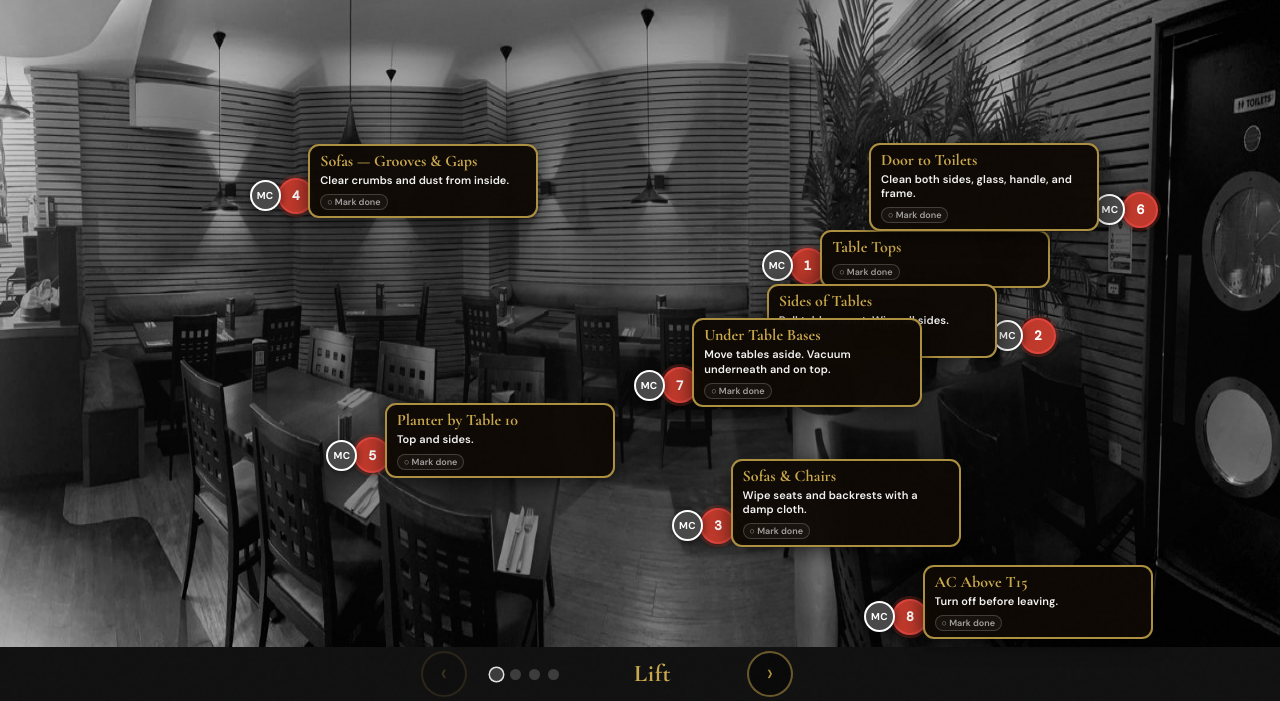
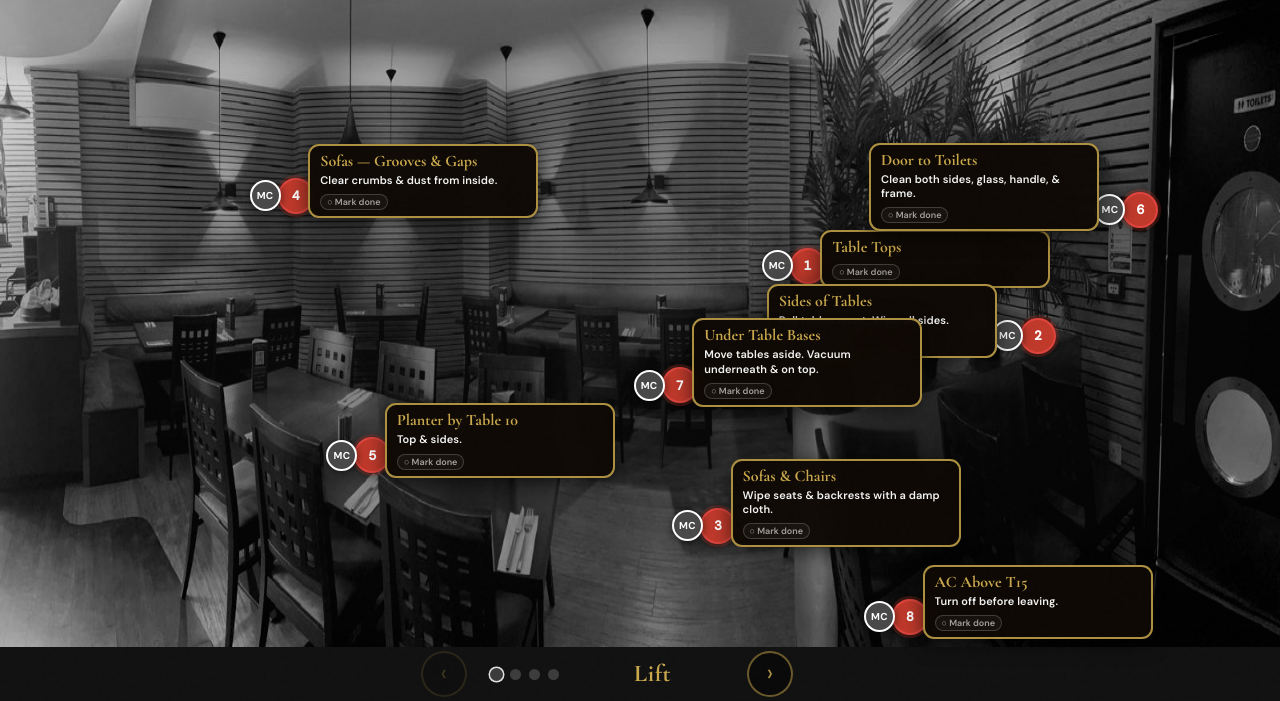
Before and after one commit to Hamzaalitech/cleaning-app, a Flask app: page /sgw/checklist?area=main in a window 1280 px wide. Shown: the part 99-800 px from the top of the page. Run offline with Flask 3, Linux system fonts and the light colour scheme; the visitor is signed in with stand-in values (Sample User, id 1); data that the repository does not hold is empty; some libraries are stand-ins or nearby versions.

Commit message:
Add Upstairs (4th multi-photo area), 'and' → '&' polish, day-swipe animation
- Upstairs joins Main, Bar, Back as the 4th multi-photo area:
  Seating Area + Upstairs Bar photos with their own swipe strip
  and combined progress (0/30). Seating shown first per Hamza's
  preference. 16 + 14 real tasks pulled from the legacy upstairs
  checklist (some borrowed from existing Bar Front/Back and Main
  Lift since they overlap), then cleaned for grammar/spelling.
- Re-route the Upstairs tile in select_area.html to /sgw/checklist.
- Both upstairs photos compressed: bar 1.6 MB → 235 KB,
  seating 2.7 MB → 317 KB, both 2160x997 landscape.
- Sweep ' and ' → ' & ' across every PHOTO_TASKS / AREA_TASKS
  description for visual consistency. Two task NAMES also renamed
  (Bar Front "Sink and Surrounding Area", Back Seating "Dustpan
  and Brush") since they're brand-new with no history. Window's
  "Dust Pan and Brush" name preserved to avoid orphaning past
  manager-rejection records on that task; only its description
  changed.
- Add cinematic day-nav swipe animation: when Previous/Next Day
  is pressed, the photo + cards slide in the matching direction,
  fade out at midpoint, swap to the new day's data, then slide
  back in from the opposite side. Photo also subtly scales (0.96)
  at midpoint for depth. 460ms with cubic-bezier easing,
  GPU-accelerated via will-change. Today button untouched.

Co-Authored-By: Claude Opus 4.7 (1M context) <noreply@anthropic.com>

```diff
--- a/templates/select_area.html
+++ b/templates/select_area.html
@@ -210,7 +210,7 @@
         </div>
       </a>
 
-      <a class="tile foh-tile tile-upstairs" href="/?area=upstairs">
+      <a class="tile foh-tile tile-upstairs" href="/sgw/checklist?area=upstairs">
         <div class="tile-grid"></div><div class="tile-sweep"></div><div class="tile-accent"></div><div class="tile-shine"></div>
         <div class="tile-c">
           <div class="tile-left"><div class="tile-emoji">🪜</div><div><div class="tile-name">Upstairs</div><div class="tile-sub">Upper floor</div></div></div>
--- a/templates/sgw_checklist.html
+++ b/templates/sgw_checklist.html
@@ -463,6 +485,10 @@ var MULTI_PHOTO_AREAS = {
   back: [
     {id:'waiter',  title:'Waiter Station', file:'/static/area_photos/back_waiter.jpeg'},
     {id:'seating', title:'Seating Area',   file:'/static/area_photos/back_seating.jpeg'}
+  ],
+  upstairs: [
+    {id:'seating', title:'Seating Area',   file:'/static/area_photos/upstairs_seating.jpeg'},
+    {id:'bar',     title:'Upstairs Bar',   file:'/static/area_photos/upstairs_bar.jpeg'}
   ]
 };
 
@@ -471,35 +497,35 @@ var PHOTO_TASKS = {
   lift:[
     {id:1,name:"Table Tops",desc:"",x:62,y:38},
     {id:2,name:"Sides of Tables",desc:"Pull tables apart. Wipe all sides.",x:80,y:48},
-    {id:3,name:"Sofas & Chairs",desc:"Wipe seats and backrests with a damp cloth.",x:55,y:75},
-    {id:4,name:"Sofas — Grooves & Gaps",desc:"Clear crumbs and dust from inside.",x:22,y:28},
-    {id:5,name:"Planter by Table 10",desc:"Top and sides.",x:28,y:65},
-    {id:6,name:"Door to Toilets",desc:"Clean both sides, glass, handle, and frame.",x:88,y:30},
-    {id:7,name:"Under Table Bases",desc:"Move tables aside. Vacuum underneath and on top.",x:52,y:55},
+    {id:3,name:"Sofas & Chairs",desc:"Wipe seats & backrests with a damp cloth.",x:55,y:75},
+    {id:4,name:"Sofas — Grooves & Gaps",desc:"Clear crumbs & dust from inside.",x:22,y:28},
+    {id:5,name:"Planter by Table 10",desc:"Top & sides.",x:28,y:65},
+    {id:6,name:"Door to Toilets",desc:"Clean both sides, glass, handle, & frame.",x:88,y:30},
+    {id:7,name:"Under Table Bases",desc:"Move tables aside. Vacuum underneath & on top.",x:52,y:55},
     {id:8,name:"AC Above T15",desc:"Turn off before leaving.",x:70,y:88}
   ],
   waiter:[
     {id:1,name:"Cutlery",desc:"Dry & polish.",x:25,y:25},
-    {id:2,name:"Cutlery Container",desc:"Wipe inside and out.",x:75,y:25},
+    {id:2,name:"Cutlery Container",desc:"Wipe inside & out.",x:75,y:25},
     {id:3,name:"Ketchup & Mayo",desc:"Outersurface & inside lids.",x:25,y:50},
     {id:4,name:"Salt & Pepper Shakers",desc:"Wipe down.",x:75,y:50},
-    {id:5,name:"Top & Bottom Shelves",desc:"Clean and tidy.",x:25,y:75},
+    {id:5,name:"Top & Bottom Shelves",desc:"Clean & tidy.",x:25,y:75},
     {id:6,name:"Monitor & Printer",desc:"Including area underneath, behind & surrounding.",x:75,y:75},
     {id:7,name:"Baby Chairs",desc:"Seats, frames, legs & belts.",x:50,y:35},
     {id:8,name:"Staircase & Sides of Steps",desc:"Hoover each step & sides, then dry mop.",x:50,y:65},
-    {id:9,name:"Tablets",desc:"Clean and put all on charge.",x:40,y:80}
+    {id:9,name:"Tablets",desc:"Clean & put all on charge.",x:40,y:80}
   ],
   window:[
     {id:1,name:"All Table Tops",desc:"",x:20,y:20},
     {id:2,name:"Sides of Tables",desc:"Pull tables apart. Wipe all sides.",x:50,y:20},
     {id:3,name:"Under Table Bases",desc:"Move tables aside. Vacuum underneath.",x:80,y:20},
-    {id:4,name:"Sofas & Chairs",desc:"Wipe seats and backrests with a damp cloth.",x:20,y:40},
-    {id:5,name:"Sofas — Grooves & Gaps",desc:"Clear crumbs and dust from inside.",x:50,y:40},
+    {id:4,name:"Sofas & Chairs",desc:"Wipe seats & backrests with a damp cloth.",x:20,y:40},
+    {id:5,name:"Sofas — Grooves & Gaps",desc:"Clear crumbs & dust from inside.",x:50,y:40},
     {id:6,name:"Planter: Table 20",desc:"Top & sides.",x:80,y:40},
     {id:7,name:"Planter: Table 22",desc:"Top & sides.",x:20,y:60},
     {id:8,name:"Door to Fire Exit by T23",desc:"Clean both sides, glass, handle, & frame.",x:50,y:60},
     {id:9,name:"Copper Ledge Above T23",desc:"",x:80,y:60},
-    {id:10,name:"Dust Pan and Brush",desc:"Wipe inside and out.",x:20,y:80},
+    {id:10,name:"Dust Pan and Brush",desc:"Wipe inside & out.",x:20,y:80},
     {id:11,name:"Off: AC Above T23",desc:"Turn off before leaving.",x:43,y:80},
     {id:12,name:"Off: Heater Above T19",desc:"Turn off before leaving.",x:65,y:80},
     {id:13,name:"Off: Heater Above T21",desc:"Turn off before leaving.",x:88,y:80}
@@ -508,8 +534,8 @@ var PHOTO_TASKS = {
     {id:1,name:"All Table Tops",desc:"",x:20,y:20},
     {id:2,name:"Sides of Tables",desc:"Pull tables apart. Wipe all sides.",x:50,y:20},
     {id:3,name:"Under Table Bases",desc:"Move tables aside. Vacuum underneath.",x:80,y:20},
-    {id:4,name:"Sofas & Chairs",desc:"Wipe seats and backrests with a damp cloth.",x:30,y:40},
-    {id:5,name:"Sofas — Grooves & Gaps",desc:"Clear crumbs and dust from inside.",x:70,y:40},
+    {id:4,name:"Sofas & Chairs",desc:"Wipe seats & backrests with a damp cloth.",x:30,y:40},
+    {id:5,name:"Sofas — Grooves & Gaps",desc:"Clear crumbs & dust from inside.",x:70,y:40},
     {id:6,name:"Robot: All Surfaces",desc:"",x:20,y:60},
     {id:7,name:"Hoover: All Areas in Every Section",desc:"",x:50,y:60},
     {id:8,name:"Mop: All Areas in Every Section",desc:"",x:80,y:60},
@@ -519,7 +545,7 @@ var PHOTO_TASKS = {
   },
   bar:{
   front:[
-    {id:1,name:"Epos Screen & Till",desc:"Including underneath and behind.",x:15,y:15},
+    {id:1,name:"Epos Screen & Till",desc:"Including underneath & behind.",x:15,y:15},
     {id:2,name:"Printer",desc:"",x:38,y:15},
     {id:3,name:"Phone & Card Machine",desc:"",x:62,y:15},
     {id:4,name:"Blenders",desc:"Including area under & behind.",x:85,y:15},
@@ -529,7 +555,7 @@ var PHOTO_TASKS = {
     {id:8,name:"Serving Trays",desc:"",x:85,y:35},
     {id:9,name:"Desserts Freezer",desc:"All inner & outer areas.",x:15,y:55},
     {id:10,name:"Counter Top",desc:"",x:38,y:55},
-    {id:11,name:"Sink and Surrounding Area",desc:"",x:62,y:55},
+    {id:11,name:"Sink & Surrounding Area",desc:"",x:62,y:55},
     {id:12,name:"Tap",desc:"",x:85,y:55},
     {id:13,name:"Storage Area Under Sink",desc:"",x:50,y:75}
   ],
@@ -553,7 +579,7 @@ var PHOTO_TASKS = {
     {id:1,name:"Cutlery Container",desc:"Inside & out.",x:15,y:20},
     {id:2,name:"Ketchup & Mayo",desc:"Outer surface & inside lids.",x:38,y:20},
     {id:3,name:"Salt & Pepper Shakers",desc:"",x:62,y:20},
-    {id:4,name:"Waiter Station: Top Surfaces",desc:"Wipe down and tidy.",x:85,y:20},
+    {id:4,name:"Waiter Station: Top Surfaces",desc:"Wipe down & tidy.",x:85,y:20},
     {id:5,name:"Storage Shelves Underneath",desc:"",x:15,y:45},
     {id:6,name:"Monitor",desc:"Including under & behind.",x:38,y:45},
     {id:7,name:"Printer",desc:"Including under & behind.",x:62,y:45},
@@ -564,80 +590,116 @@ var PHOTO_TASKS = {
   seating:[
     {id:1,name:"Table Tops",desc:"",x:15,y:15},
     {id:2,name:"Sides of Tables",desc:"Pull tables apart. Wipe all sides.",x:38,y:15},
-    {id:3,name:"Sofas & Chairs",desc:"Wipe seats and backrests with a damp cloth.",x:62,y:15},
-    {id:4,name:"Sofas — Grooves & Gaps",desc:"Clear crumbs and dust from inside.",x:85,y:15},
-    {id:5,name:"Planter by Table 28",desc:"Top and sides.",x:15,y:35},
-    {id:6,name:"Under Table Bases",desc:"Move tables aside. Vacuum underneath and on top.",x:38,y:35},
-    {id:7,name:"Planter by Table 31",desc:"Top and sides.",x:62,y:35},
+    {id:3,name:"Sofas & Chairs",desc:"Wipe seats & backrests with a damp cloth.",x:62,y:15},
+    {id:4,name:"Sofas — Grooves & Gaps",desc:"Clear crumbs & dust from inside.",x:85,y:15},
+    {id:5,name:"Planter by Table 28",desc:"Top & sides.",x:15,y:35},
+    {id:6,name:"Under Table Bases",desc:"Move tables aside. Vacuum underneath & on top.",x:38,y:35},
+    {id:7,name:"Planter by Table 31",desc:"Top & sides.",x:62,y:35},
     {id:8,name:"Door Leading to Fire Exit",desc:"",x:85,y:35},
     {id:9,name:"AC Ledge by Kitchen Door",desc:"",x:15,y:55},
-    {id:10,name:"Dustpan and Brush",desc:"",x:38,y:55},
+    {id:10,name:"Dustpan & Brush",desc:"",x:38,y:55},
     {id:11,name:"Hoover",desc:"All areas.",x:62,y:55},
     {id:12,name:"Mop",desc:"All areas.",x:85,y:55},
     {id:13,name:"AC Above T30",desc:"Turn off before leaving.",x:50,y:75}
   ]
+  },
+  upstairs:{
+  bar:[
+    {id:1,name:"Shelf Above Sink",desc:"",x:15,y:18},
+    {id:2,name:"Sink & Surrounding Area",desc:"",x:38,y:18},
+    {id:3,name:"Taps",desc:"",x:62,y:18},
+    {id:4,name:"Soap Dispenser Above Sink",desc:"",x:85,y:18},
+    {id:5,name:"Area Below Sink",desc:"",x:15,y:38},
+    {id:6,name:"Black Fridge",desc:"Outer & inner surfaces.",x:38,y:38},
+    {id:7,name:"OJ Machine",desc:"",x:62,y:38},
+    {id:8,name:"Blender",desc:"",x:85,y:38},
+    {id:9,name:"Ice Machine",desc:"Including inner part.",x:15,y:58},
+    {id:10,name:"Grey Fridge",desc:"Outer & inner surfaces.",x:38,y:58},
+    {id:11,name:"Drinks Fridge",desc:"Outer & inner surfaces.",x:62,y:58},
+    {id:12,name:"Cutlery Container",desc:"",x:85,y:58},
+    {id:13,name:"All Stainless-Steel Surfaces",desc:"",x:35,y:78},
+    {id:14,name:"Bin",desc:"Including putting new bag.",x:65,y:78}
+  ],
+  seating:[
+    {id:1,name:"Maître D Station",desc:"Including ledges. Tidy up.",x:15,y:15},
+    {id:2,name:"Both Phones",desc:"",x:38,y:15},
+    {id:3,name:"Laptop",desc:"Including security strap.",x:62,y:15},
+    {id:4,name:"Barriers",desc:"Including red rope.",x:85,y:15},
+    {id:5,name:"Epos Screen",desc:"",x:15,y:35},
+    {id:6,name:"Printer",desc:"",x:38,y:35},
+    {id:7,name:"Stainless Steel Surfaces of Bar",desc:"",x:62,y:35},
+    {id:8,name:"Dumb Waiter Area",desc:"",x:85,y:35},
+    {id:9,name:"Planter",desc:"",x:15,y:55},
+    {id:10,name:"Table Tops",desc:"",x:38,y:55},
+    {id:11,name:"Sofas & Chairs",desc:"Including gaps & grooves.",x:62,y:55},
+    {id:12,name:"AC",desc:"Turn off from reception.",x:85,y:55},
+    {id:13,name:"Hoover All Areas",desc:"Including under table bases.",x:15,y:75},
+    {id:14,name:"Hoover Hotel Reception",desc:"",x:38,y:75},
+    {id:15,name:"Hoover Store Room",desc:"",x:62,y:75},
+    {id:16,name:"Mop All Areas",desc:"Including store room & reception.",x:85,y:75}
+  ]
   }
 };
 
 var AREA_TASKS = {
   bar:[
-    {id:1,name:"Epos & Till",desc:"Wipe screen, till, including underneath and behind",x:30,y:25},
-    {id:2,name:"Blenders",desc:"Clean blenders and area under & behind",x:50,y:25},
+    {id:1,name:"Epos & Till",desc:"Wipe screen, till, including underneath & behind",x:30,y:25},
+    {id:2,name:"Blenders",desc:"Clean blenders & area under & behind",x:50,y:25},
     {id:3,name:"Counter Top",desc:"Wipe entire counter top surface",x:70,y:25},
-    {id:4,name:"Sink Area",desc:"Clean sink, tap, surrounding area and storage below",x:40,y:50},
-    {id:5,name:"Drinks Fridge",desc:"Clean doors inside and out, bottom shelves, fill drinks",x:60,y:50},
-    {id:6,name:"Ice Machine",desc:"Clean outer and inner surfaces",x:80,y:50},
+    {id:4,name:"Sink Area",desc:"Clean sink, tap, surrounding area & storage below",x:40,y:50},
+    {id:5,name:"Drinks Fridge",desc:"Clean doors inside & out, bottom shelves, fill drinks",x:60,y:50},
+    {id:6,name:"Ice Machine",desc:"Clean outer & inner surfaces",x:80,y:50},
     {id:7,name:"Rubber Mats",desc:"Clean all rubber mats thoroughly",x:50,y:75},
     {id:8,name:"Bins",desc:"Empty, replace bag, clean all bin surfaces",x:70,y:75}
   ],
   upstairs:[
     {id:1,name:"Maitre D Station",desc:"Wipe station, ledges, both phones, laptop",x:30,y:25},
     {id:2,name:"Bar Surfaces",desc:"Wipe all stainless steel bar surfaces",x:60,y:25},
-    {id:3,name:"Tables & Sofas",desc:"Wipe tables, sofa surfaces, inside gaps and grooves",x:45,y:50},
+    {id:3,name:"Tables & Sofas",desc:"Wipe tables, sofa surfaces, inside gaps & grooves",x:45,y:50},
     {id:4,name:"Sink & Appliances",desc:"Clean sink, taps, OJ machine, blender, ice machine",x:75,y:50},
-    {id:5,name:"Fridges",desc:"Clean black, grey and drinks fridges inside and out",x:30,y:70},
-    {id:6,name:"Bin",desc:"Empty, replace bag, clean inside and out",x:60,y:70},
-    {id:7,name:"Hoover",desc:"All areas including under tables, reception and store room",x:45,y:85},
-    {id:8,name:"Mop",desc:"All areas including store room and reception",x:70,y:85}
+    {id:5,name:"Fridges",desc:"Clean black, grey & drinks fridges inside & out",x:30,y:70},
+    {id:6,name:"Bin",desc:"Empty, replace bag, clean inside & out",x:60,y:70},
+    {id:7,name:"Hoover",desc:"All areas including under tables, reception & store room",x:45,y:85},
+    {id:8,name:"Mop",desc:"All areas including store room & reception",x:70,y:85}
   ],
   back:[
-    {id:1,name:"Tables",desc:"Wipe all table tops, pull apart and wipe sides, clean base",x:50,y:30},
+    {id:1,name:"Tables",desc:"Wipe all table tops, pull apart & wipe sides, clean base",x:50,y:30},
     {id:2,name:"Sofas & Chairs",desc:"Wipe sofa surfaces, inside grooves, clean chairs",x:75,y:30},
-    {id:3,name:"Waiter Station",desc:"All top surfaces, storage shelves, monitor and printer",x:25,y:40},
+    {id:3,name:"Waiter Station",desc:"All top surfaces, storage shelves, monitor & printer",x:25,y:40},
     {id:4,name:"Cutlery & Condiments",desc:"Clean cutlery container, ketchup/mayo bottles, salt/pepper",x:25,y:60},
-    {id:5,name:"Planters",desc:"Wipe planters top and sides at tables 28 and 31",x:75,y:60},
+    {id:5,name:"Planters",desc:"Wipe planters top & sides at tables 28 & 31",x:75,y:60},
     {id:6,name:"Bin",desc:"Empty, replace bag, clean all surfaces",x:50,y:60},
     {id:7,name:"Hoover",desc:"All areas, corners, under table bases",x:35,y:80},
     {id:8,name:"Mop",desc:"All areas including corners, under table bases",x:65,y:80}
   ],
   grill:[
-    {id:1,name:"Shelves",desc:"3 stainless-steel shelves, under all objects and walls",x:25,y:20},
-    {id:2,name:"Gantry",desc:"2 shelves, area around bulb, sides and poles",x:55,y:20},
+    {id:1,name:"Shelves",desc:"3 stainless-steel shelves, under all objects & walls",x:25,y:20},
+    {id:2,name:"Gantry",desc:"2 shelves, area around bulb, sides & poles",x:55,y:20},
     {id:3,name:"Bain Marie",desc:"All surfaces including pots",x:80,y:20},
     {id:4,name:"Fryer",desc:"Baskets, oil surface, front/back surfaces, storage below",x:25,y:45},
-    {id:5,name:"Montague",desc:"Outer surfaces, control knobs, drip trays, legs and wheels",x:50,y:45},
+    {id:5,name:"Montague",desc:"Outer surfaces, control knobs, drip trays, legs & wheels",x:50,y:45},
     {id:6,name:"Grill",desc:"Grill bars, sides, drip trays, control knobs, storage",x:75,y:45},
     {id:7,name:"Fridges",desc:"Tabletop meat fridge, Adande fridge, both drawers",x:35,y:70},
     {id:8,name:"Sweep & Mop",desc:"All areas including deep under machinery",x:65,y:70}
   ],
   back_kitchen:[
-    {id:1,name:"Microwaves & Shelf",desc:"Clean microwaves, shelf above, sides and legs",x:25,y:25},
-    {id:2,name:"Countertop Fridge",desc:"Clean fridge and area either side, including under crockery",x:55,y:25},
+    {id:1,name:"Microwaves & Shelf",desc:"Clean microwaves, shelf above, sides & legs",x:25,y:25},
+    {id:2,name:"Countertop Fridge",desc:"Clean fridge & area either side, including under crockery",x:55,y:25},
     {id:3,name:"Cooker",desc:"Including splash back, vent, storage below, legs",x:80,y:25},
     {id:4,name:"Fryer",desc:"Baskets, oil surface, front/back, storage area below",x:25,y:55},
     {id:5,name:"Combi Oven",desc:"Door, inside surfaces, area under, top, sides, use tablets",x:55,y:55},
     {id:6,name:"Sink",desc:"Small sink, taps, surrounding area, storage below",x:80,y:55},
-    {id:7,name:"Pull-out Fridges",desc:"Pull-out fridges and freezers below combi, including legs",x:40,y:80},
-    {id:8,name:"Bin & Sweep/Mop",desc:"Empty bin, sweep and mop all areas",x:70,y:80}
+    {id:7,name:"Pull-out Fridges",desc:"Pull-out fridges & freezers below combi, including legs",x:40,y:80},
+    {id:8,name:"Bin & Sweep/Mop",desc:"Empty bin, sweep & mop all areas",x:70,y:80}
   ],
   dishwasher:[
-    {id:1,name:"Dishwasher",desc:"Including inner components, legs and frame",x:30,y:30},
-    {id:2,name:"Dishwasher Rack",desc:"Stainless-steel rack area, frame and legs",x:60,y:30},
-    {id:3,name:"Sink & Taps",desc:"Sink, surrounding area, splash back, taps and sprayer",x:30,y:55},
-    {id:4,name:"Shelves",desc:"Stainless-steel shelves, brackets and walls",x:60,y:55},
-    {id:5,name:"Set-down Table",desc:"Top surface, shelves below and legs",x:45,y:75},
+    {id:1,name:"Dishwasher",desc:"Including inner components, legs & frame",x:30,y:30},
+    {id:2,name:"Dishwasher Rack",desc:"Stainless-steel rack area, frame & legs",x:60,y:30},
+    {id:3,name:"Sink & Taps",desc:"Sink, surrounding area, splash back, taps & sprayer",x:30,y:55},
+    {id:4,name:"Shelves",desc:"Stainless-steel shelves, brackets & walls",x:60,y:55},
+    {id:5,name:"Set-down Table",desc:"Top surface, shelves below & legs",x:45,y:75},
     {id:6,name:"Fridges & Cold Room",desc:"White fridge, freezer door, front side of cold room",x:70,y:75},
-    {id:7,name:"Black Mats & Bin",desc:"Clean all black mats, empty bin and replace bag",x:30,y:85},
+    {id:7,name:"Black Mats & Bin",desc:"Clean all black mats, empty bin & replace bag",x:30,y:85},
     {id:8,name:"Sweep & Mop",desc:"All areas including deep under machinery",x:65,y:85}
   ],
   toilet:[
@@ -648,7 +710,7 @@ var AREA_TASKS = {
     {id:5,name:"Baby Changer",desc:"Wipe all surfaces of baby changer",x:30,y:65},
     {id:6,name:"Hand Dryer & Bin",desc:"Wipe hand dryer, empty bin, sanitary bins do not empty",x:65,y:65},
     {id:7,name:"Toilet Roll",desc:"Refill toilet roll holders",x:45,y:80},
-    {id:8,name:"Sweep & Mop",desc:"All areas including corners and fire exit",x:70,y:80}
+    {id:8,name:"Sweep & Mop",desc:"All areas including corners & fire exit",x:70,y:80}
   ]
 };
 
@@ -931,6 +993,21 @@ async function goDay(o){
   if(o>0) return;
   var dir=(o>offset)?1:(o<offset?-1:0);
   var changed=(o!==offset);
+  if(changed){
+    var pw=document.getElementById('photoWrap');
+    if(pw){
+      pw.classList.remove('day-swipe-left','day-swipe-right');
+      void pw.offsetWidth;
+      pw.classList.add(dir>0?'day-swipe-left':'day-swipe-right');
+      setTimeout(function(){pw.classList.remove('day-swipe-left','day-swipe-right');},470);
+    }
+    document.body.style.setProperty('--swipe-dir',dir>0?'-16%':'16%');
+    document.body.classList.add('day-swap-pending');
+    setTimeout(function(){
+      document.body.classList.remove('day-swap-pending');
+      document.body.style.removeProperty('--swipe-dir');
+    },470);
+  }
   offset=o;openMgrId=null;
   clearInterval(warnTimer);warnTimer=null;
   updateNav();
```
Also changed, not shown: other parts of templates/sgw_checklist.html (+25 -3 lines), static/area_photos/upstairs_bar.jpeg (added), static/area_photos/upstairs_seating.jpeg (added).
